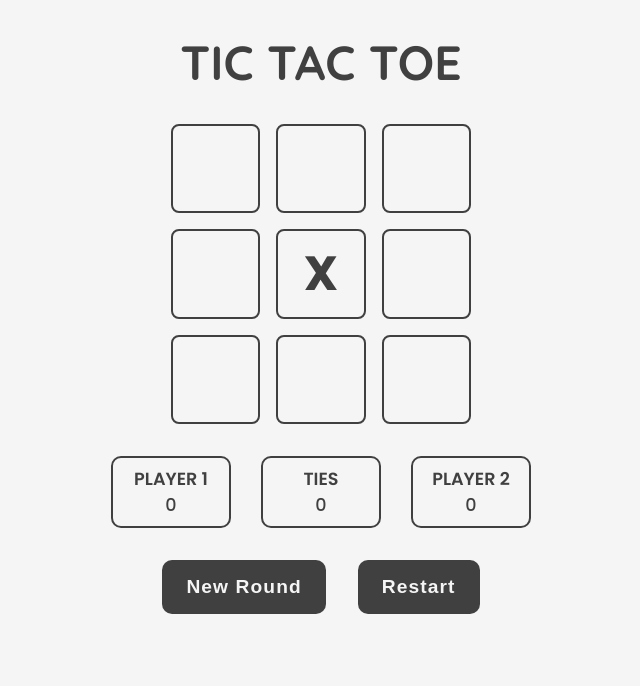
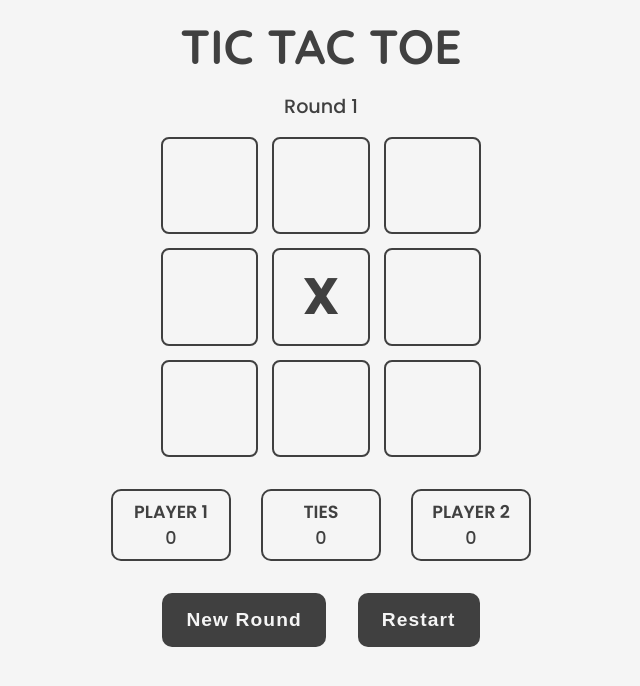
Before and after one commit to sh4dman23/tic-tac-toe, a plain HTML site: page index.html in a window 1280 px wide. Both pictures are taken after a click on the element 640 px from the left and 274 px from the top of the page. Shown: the whole page, without its empty margins (319-959 px from the left). Drawn offline with Linux system fonts and the light colour scheme.

Commit message:
Apply minor bug fixes, change some f-functions to iife and create README.md

```diff
--- a/index.html
+++ b/index.html
@@ -12,6 +12,7 @@
             TIC TAC TOE
         </header>
         <main>
+            <div id="round-result" class="round-result">Round 1</div>
             <div id="board" class="board">
                 <div class="board-row">
                     <div class="cell"></div>
@@ -29,7 +30,6 @@
                     <div class="cell"></div>
                 </div>
             </div>
-            <div id="round-result" class="round-result"></div>
             <div class="counts">
                 <div class="count">
                     <h4>Player 1</h4>
--- a/script.js
+++ b/script.js
@@ -1,31 +1,34 @@
-function createPlayer(playerName, playerNumber) {
-    let name = playerName, number = playerNumber, winCount = 0;
-    return {
-        playerMarker: playerNumber === 0 ? 'x' : 'o',
-        getPlayerName() {
-            return name;
-        },
-        getPlayerNumber() {
+function createPlayer(playerNumber) {
+    let number = playerNumber, winCount = 0;
+    const playerMarker = playerNumber === 0 ? 'x' : 'o';
+
+    const getPlayerNumber = () => {
         return number;
-        },
-        getPlayerWinCount() {
+    };
+
+    const getPlayerWinCount = () => {
         return winCount;
-        }, increasePlayerWinCount() {
+    };
+
+    const increasePlayerWinCount = () => {
         winCount += 1;
-        },
-        reset() {
+    };
+
+    const reset = () => {
         winCount = 0;
-        }
     };
+
+    return {playerMarker, getPlayerNumber, getPlayerWinCount, increasePlayerWinCount, reset};
 }
 
-function createGameManager() {
+// Manages all the functions related to playing the game
+const gameManager = (function () {
     // Two dimensional array of empty items that can be accessed by gameBoard[row][column] (both are indexed from 0)
     let gameBoard = [[, , ,], [, , ,], [, , ,]];
     let totalMoveCount = 0;
 
     // player[0] is referred to as playerOne and player[1] as playerTwo in the game as well as in the comments below
-    let player = [createPlayer('Player 1', 0), createPlayer('Player 2', 1)];
+    let player = [createPlayer(0), createPlayer(1)];
 
     // PlayerOne moves first
     let activePlayer = 0;
@@ -86,7 +89,6 @@ function createGameManager() {
         if (moveResult.roundEnd === true) {
             if (moveResult.winner !== null) {
                 player[moveResult.winner].increasePlayerWinCount();
-                console.log(moveResult.winner, player[moveResult.winner].getPlayerWinCount());
             }
 
             toggleGameStatus(false);
@@ -139,10 +141,11 @@ function createGameManager() {
         return moveResult;
     }
 
-    return {getBoard, getGameStatus, getCurrentRound, getMoveCounts, getPlayers, getActivePlayer, makeMove, newRound, restartGame};
-}
+    return {getGameStatus, getCurrentRound, getMoveCounts, getPlayers, getActivePlayer, makeMove, newRound, restartGame};
+})();
 
-function createDisplayManager() {
+// Manages all the functions related to changing the display
+const displayManager = (function () {
     const board = document.querySelector('#board');
     const resultDisplay = document.querySelector('#round-result');
     const buttons = document.querySelector('.buttons');
@@ -159,7 +162,6 @@ function createDisplayManager() {
     function clearBoard() {
         document.querySelectorAll('.cell').forEach(cell => {
             cell.classList.remove('o', 'x');
-            console.log(cell.classList);
         });
     }
 
@@ -178,9 +180,9 @@ function createDisplayManager() {
             const moveRow = Array.from(rowParent.parentNode.children).indexOf(rowParent);
 
             const moveByPlayer = gameManager.getActivePlayer();
-            const roundResult = gameManager.makeMove(moveRow, moveColumn);
+            const moveResult = gameManager.makeMove(moveRow, moveColumn);
 
-            if (roundResult === false) {
+            if (moveResult === false) {
                 toggleBoardEventListeners('initial');
                 return;
             } else {
@@ -189,11 +191,11 @@ function createDisplayManager() {
             }
 
             // Board event listeners will stay turned off if the round ended until new round starts
-            if (roundResult.roundEnd === true) {
-                if (roundResult.winner !== null) {
-                    const player = gameManager.getPlayers()[roundResult.winner];
-                    scores[roundResult.winner === 1 ? 2 : 0].textContent = player.getPlayerWinCount();
-                    resultDisplay.textContent = `${player.getPlayerName()} won the round!`;
+            if (moveResult.roundEnd === true) {
+                if (moveResult.winner !== null) {
+                    const player = gameManager.getPlayers()[moveResult.winner];
+                    scores[moveResult.winner === 1 ? 2 : 0].textContent = player.getPlayerWinCount();
+                    resultDisplay.textContent = `Player ${moveResult.winner + 1} won the round!`;
                 } else {
                     scores[1].textContent = Number(scores[1].textContent) + 1;
                     resultDisplay.textContent = 'It\'s a tie!';
@@ -206,35 +208,33 @@ function createDisplayManager() {
 
     function startNewRound() {
         clearBoard();
+        const gameWasOngoing = gameManager.getGameStatus();
         gameManager.newRound();
-        resultDisplay.textContent = '';
+        resultDisplay.textContent = `Round ${gameManager.getCurrentRound()}`;
+        if (gameWasOngoing === true) {
+            scores[1].textContent = Number(scores[1].textContent) + 1;
+        }
         toggleBoardEventListeners('initial');
     }
 
     function restartGame() {
         clearBoard();
         gameManager.restartGame();
+        resultDisplay.textContent = `Round ${gameManager.getCurrentRound()}`;
         scores.forEach(score => score.textContent = '0');
-        resultDisplay.textContent = '';
         toggleBoardEventListeners('initial');
     }
 
-    board.addEventListener('click', event => processMove(event));
+    return {board, buttons, processMove, startNewRound, restartGame};
+})();
 
-    buttons.addEventListener('click', event => {
+displayManager.board.addEventListener('click', event => displayManager.processMove(event));
+
+displayManager.buttons.addEventListener('click', event => {
     const target = event.target;
     if (target.id === 'new-round') {
-            startNewRound();
+        displayManager.startNewRound();
     } else if (target.id === 'restart-game') {
-            restartGame();
+        displayManager.restartGame();
     }
 });
-
-    return {markCell};
-}
-
-// Manages all the functions related to playing the game
-let gameManager = createGameManager();
-
-// Manages all the functions related to changing the display
-const displayManager = createDisplayManager();
--- a/style.css
+++ b/style.css
@@ -27,12 +27,12 @@ header {
     font-weight: 700;
     font-size: 3rem;
     font-family: "Quicksand", "Poppins", system-ui, -apple-system, BlinkMacSystemFont, 'Segoe UI', Roboto, Oxygen, Ubuntu, Cantarell, 'Open Sans', 'Helvetica Neue', sans-serif;
-    padding: 2rem 0 1rem;
+    padding: 1rem 0 1rem;
     text-align: center;
 }
 
 main {
-    padding-bottom: 2rem;
+    padding-bottom: 1rem;
 }
 
 .round-result {
@@ -51,28 +51,30 @@ main {
 
 .board {
     margin: 1rem auto 2rem;
-    height: 300px;
-    width: 300px;
+    height: 320px;
+    width: 320px;
     display: grid;
     grid-template-rows: repeat(3, 1fr);
-    gap: 1rem;
+    gap: 14px;
 }
 
 .board-row {
     display: grid;
     grid-template-columns: repeat(3, 1fr);
-    gap: 1rem;
+    gap: 14px;
 }
 
 .cell {
     border: 2px solid var(--dark-color);
+    color: var(--dark-color);
     border-radius: 8px;
-    transition: 150ms all ease-in-out;
-    font-size: 3em;
+    font-size: calc(3.2 * 16px);
     font-weight: 700;
     display: flex;
     justify-content: center;
     align-items: center;
+
+    transition: 100ms all ease-in-out;
 }
 
 .cell.x, .cell.o {
@@ -92,6 +94,10 @@ main {
     transform: scale(99%) translateY(2px);
 }
 
+.cell::after {
+    transition: 100ms all ease;
+}
+
 .cell.x::after {
     content: "X";
 }
@@ -102,9 +108,9 @@ main {
 
 .counts {
     display: grid;
-    grid-template-columns: repeat(3, 150px);
-    /* width: max(50%, 300px); */
+    grid-template-columns: repeat(3, 1fr);
     margin: 2rem auto;
+    width: min(450px, 98vw);
     justify-content: center;
     justify-items: center;
     text-align: center;
```
Also changed, not shown: preview.png (added), 2 other files. Lines whose indentation alone changed are shown as unchanged.
